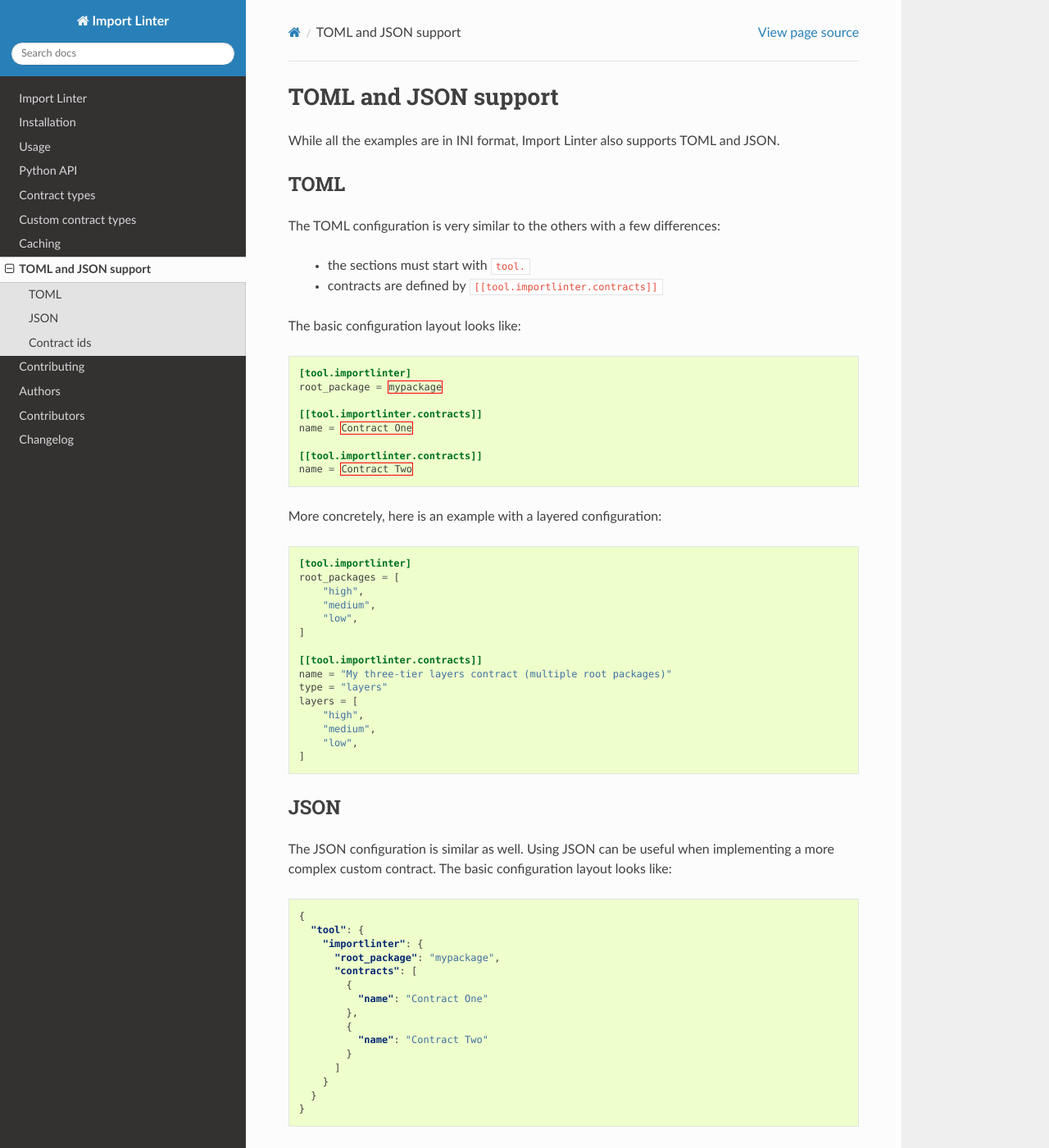
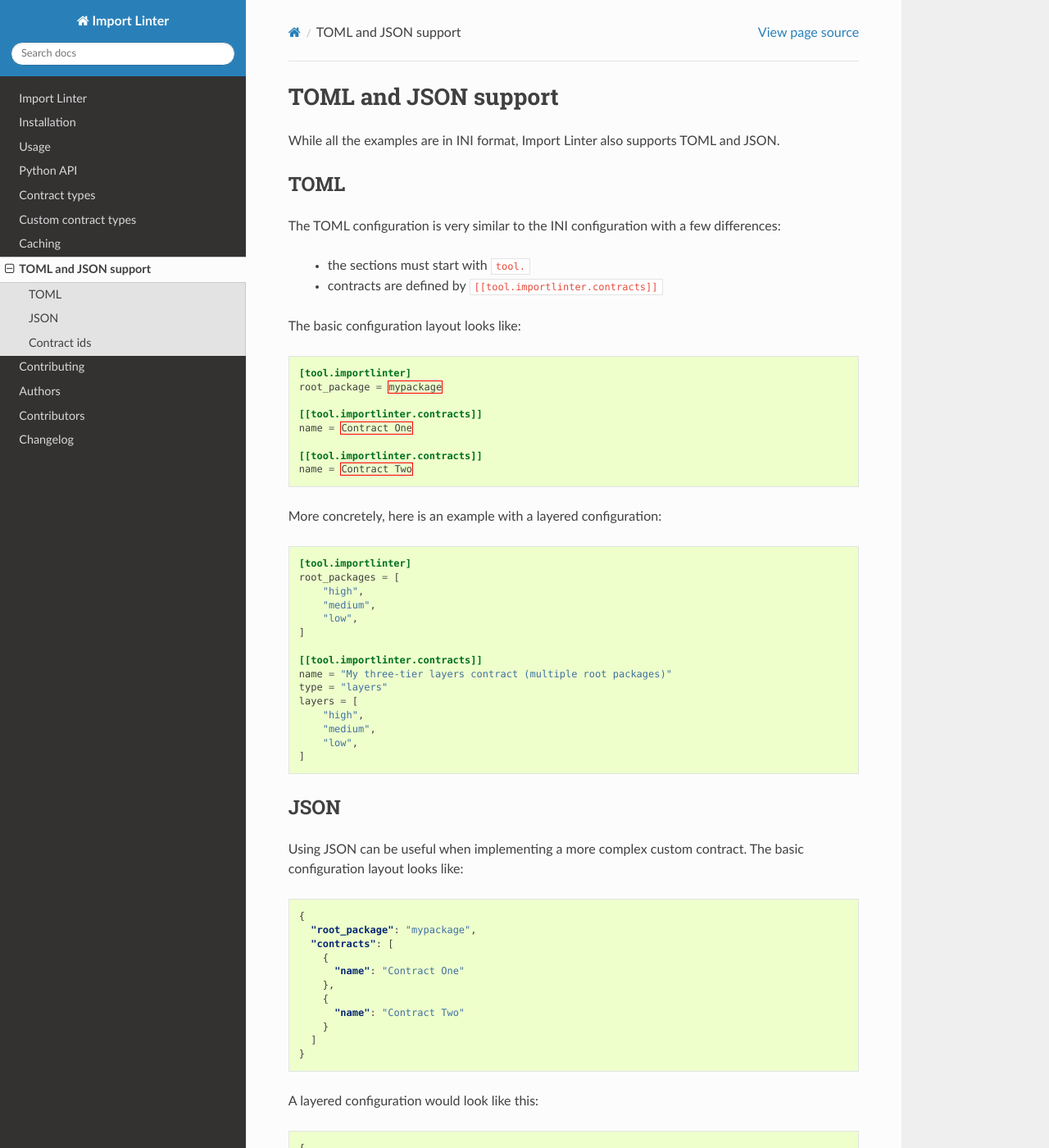
Before and after one commit to seddonym/import-linter, a Sphinx documentation site: the page built from docs/toml.rst, in a window 1280 px wide and 1400 px high. Shown: the whole window at 82% size. Built offline with Sphinx 7.4.7 and the Read the Docs theme 2.0.0, drawn with Linux system fonts in a browser that asks for light colours; some of the changed text lies outside the part shown.

Commit message:
save work

```diff
--- a/AUTHORS.rst
+++ b/AUTHORS.rst
@@ -19,3 +19,4 @@
 * James Owen - https://github.com/leamingrad
 * Matthew Gamble - https://github.com/mwgamble
 * Nick Pope - https://github.com/ngnpope
+* Sydney Pemberton - https://github.com/sydneypemberton1986
--- a/CHANGELOG.rst
+++ b/CHANGELOG.rst
@@ -5,6 +5,7 @@
 -------------------
 
 * Recursive wildcard support for ignored imports.
+* Support for JSON configuration files.
 
 1.9.0 (2023-05-13)
 ------------------
--- a/CONTRIBUTING.rst
+++ b/CONTRIBUTING.rst
@@ -88,3 +88,7 @@
 To run all the test environments in *parallel* (you need to ``pip install detox``)::
 
     detox
+
+To test the output of your documentation changes:
+
+    tox -e docs && open dist/docs/index.html
--- a/docs/toml.rst
+++ b/docs/toml.rst
@@ -8,7 +8,7 @@
 TOML
 ----
 
-The TOML configuration is very similar to the others with a few differences:
+The TOML configuration is very similar to the INI configuration with a few differences:
 
     - the sections must start with ``tool.``
     - contracts are defined by ``[[tool.importlinter.contracts]]``
@@ -49,25 +49,21 @@
 JSON
 ----
 
-The JSON configuration is similar as well. Using JSON can be useful when implementing a more complex custom contract.
+Using JSON can be useful when implementing a more complex custom contract.
 The basic configuration layout looks like:
 
 .. code-block:: json
 
     {
-      "tool": {
-        "importlinter": {
-          "root_package": "mypackage",
-          "contracts": [
-            {
-              "name": "Contract One"
-            },
-            {
-              "name": "Contract Two"
-            }
-          ]
+      "root_package": "mypackage",
+      "contracts": [
+        {
+          "name": "Contract One"
+        },
+        {
+          "name": "Contract Two"
         }
-      }
+      ]
     }
 
 A layered configuration would look like this:
@@ -75,26 +71,22 @@
 .. code-block:: json
 
     {
-      "tool": {
-        "importlinter": {
-          "root_packages": [
+      "root_packages": [
+        "high",
+        "medium",
+        "low"
+      ],
+      "contracts": [
+        {
+          "name": "My three-tier layers contract (multiple root packages)",
+          "type": "layers",
+          "layers": [
             "high",
             "medium",
             "low"
-          ],
-          "contracts": [
-            {
-              "name": "My three-tier layers contract (multiple root packages)",
-              "type": "layers",
-              "layers": [
-                "high",
-                "medium",
-                "low"
-              ]
-            }
           ]
         }
-      }
+      ]
     }
 
 
--- a/docs/usage.rst
+++ b/docs/usage.rst
@@ -11,6 +11,7 @@
 - ``setup.cfg`` (INI format)
 - ``.importlinter`` (INI format)
 - ``pyproject.toml`` (TOML format)
+- ``.importlinter.json`` (JSON format)
 
 
 Top level configuration
```
Also changed, not shown: 2 other files.
